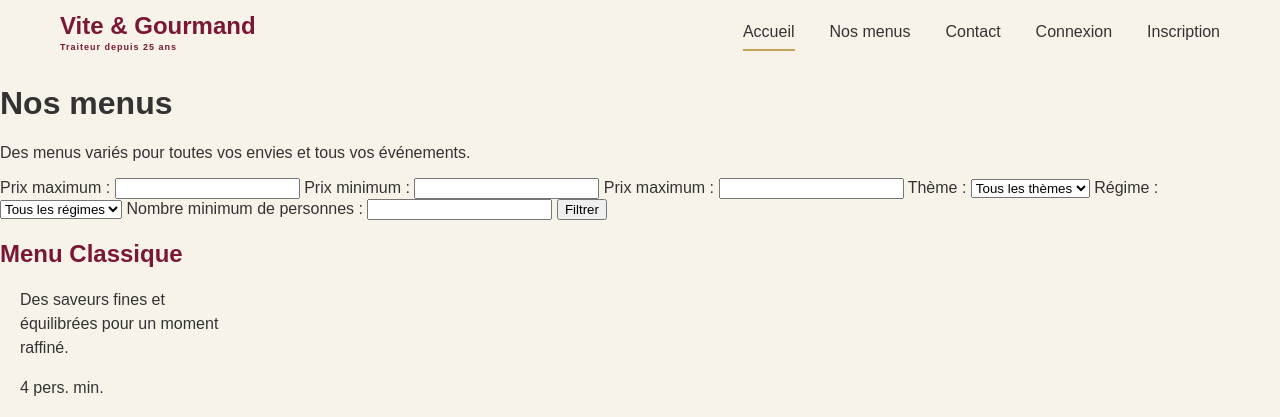
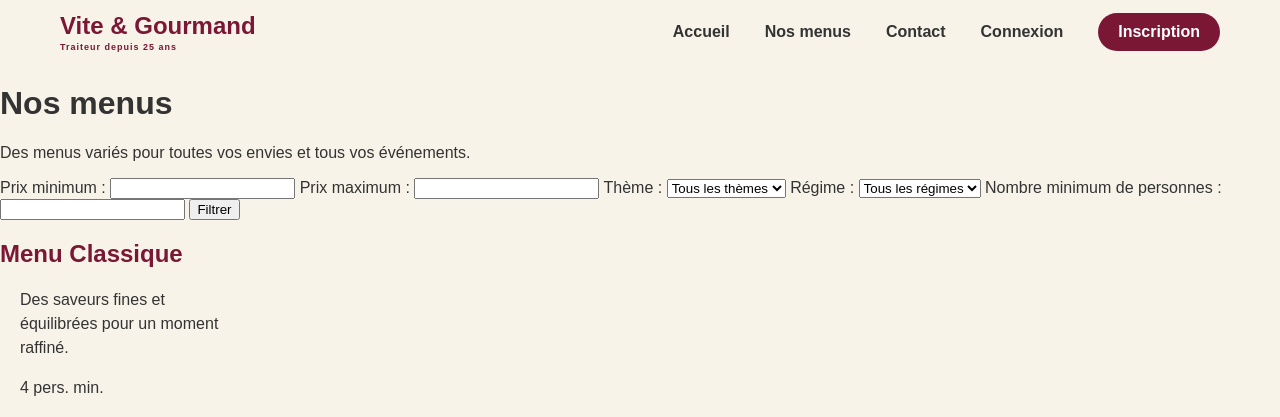
Before and after one commit to kaao76/-ecf_vite_go, a PHP site: page /Html/menus.php in a window 1280 px wide. Shown: the top 417 px of the page. Run offline with PHP 8.4, Linux system fonts and the light colour scheme.

Commit message:
supp.prix maximum

```diff
--- a/projet-traiteur/View/Css/style.css
+++ b/projet-traiteur/View/Css/style.css
@@ -56,39 +56,53 @@ body {
 
 /* Navigation */
 
-.navigation {
+/* Navigation */
+
+.navbar {
     display: flex;
-
     align-items: center;
-
     gap: 35px;
 }
 
-.navigation a {
+.navbar a {
     position: relative;
-
     color: #333333;
-
     text-decoration: none;
-
+    font-weight: bold;
     padding: 10px 0;
 }
 
+/* Trait doré, caché par défaut */
+.navbar a::after {
+    content: "";
+    position: absolute;
+    left: 0;
+    bottom: 0;
+    width: 100%;
+    height: 2px;
+    background-color: #c5a45a;
+    transform: scaleX(0);
+    transition: transform 0.3s ease;
+}
 
-/* Petit trait doré sous Accueil */
+/* Trait visible au survol et sur la page active */
+.navbar a:hover::after,
+.navbar a.active::after {
+    transform: scaleX(1);
+}
 
-.navigation a.active::after {
-    content: "";
 
-    position: absolute;
 
-    left: 0;
-    right: 0;
-    bottom: 0;
+/* Bouton Inscription */
+.navbar a.btn-inscription {
+    background-color: #7a1735;
+    color: white;
+    padding: 10px 20px;
+    border-radius: 25px;
+}
 
-    height: 2px;
-
-    background-color: #c5a45a;
+.navbar a.btn-inscription::after {
+    display: none;
 }
 
 
--- a/projet-traiteur/View/Html/includes/header.php
+++ b/projet-traiteur/View/Html/includes/header.php
@@ -19,16 +19,15 @@
         <div class="logo">
             <h1>Vite & Gourmand</h1>
 
-        <p>Traiteur depuis 25 ans</p>
+            <p>Traiteur depuis 25 ans</p>
         </div>
 
-        <nav class="navigation">
-
-            <a href="../Html/index.php" class="active"> Accueil</a>
-            <a href="../Html/menus.php"> Nos menus</a>
-            <a href="../Html/contact.php"> Contact</a>
-            <a href="../Html/connexion.php"> Connexion</a>
-            <a href="../Html/inscription.php"> Inscription</a>
+        <nav class="navbar">
+            <a href="../Html/index.php">Accueil</a>
+            <a href="../Html/menus.php">Nos menus</a>
+            <a href="../Html/contact.php">Contact</a>
+            <a href="../Html/connexion.php">Connexion</a>
+            <a href="../Html/inscription.php" class="btn-inscription">Inscription</a>
         </nav>
 
     </header>
--- a/projet-traiteur/View/Html/index.php
+++ b/projet-traiteur/View/Html/index.php
@@ -245,6 +245,6 @@
 
 <?php
 
-require_once '../includes/footer.php';
+require_once 'includes/footer.php';
 
 ?>
--- a/projet-traiteur/View/Html/menus.php
+++ b/projet-traiteur/View/Html/menus.php
@@ -14,10 +14,6 @@ require_once 'includes/header.php';
 
     <!-- filtres -->
     <form>
-
-        <!-- Prix maximum -->
-        <label for="prix-max">Prix maximum :</label>
-        <input type="number" id="prix-max" name="prix-max">
 
 
         <!-- Fourchette de prix -->
--- a/projet-traiteur/View/JS/menus.js
+++ b/projet-traiteur/View/JS/menus.js
@@ -1,9 +1,7 @@
-/* récupérer le formulaire et les menus. */
+/* récupérer le formulaire et les menus */
 const formulaire = document.querySelector('form');
 
 const menus = document.querySelectorAll('.menu');
-
-const prixMax = document.querySelector('#prix-max');
 
 const prixMin = document.querySelector('#prix-min');
 
@@ -15,11 +13,36 @@ const regime = document.querySelector('#regime');
 
 const personnes = document.querySelector('#personnes');
 
+
 /* empêcher le formulaire de recharger la page */
 
-formulaire.addEventListener('submit', function(event) {
+formulaire.addEventListener('submit', function (event) {
 
     event.preventDefault();
 
+    const prixMinimum = Number(prixMin.value); /* récupérer la valeur du prix minimum à partir de l'input */
+    const prixMaximumFourchette = Number(prixFourchetteMax.value); /* récupérer la valeur du prix maximum de la fourchette à partir de l'input */
+
+
+
+
+    /* filtrer les menus en fonction du prix maximum */
+    menus.forEach(function (menu) {
+        /* récupérer le prix du menu à partir de l'attribut data-prix */
+        const prixMenu = Number(menu.dataset.prix);
+
+        /* comparer le prix du menu avec le prix maximum */
+
+
+        if (prixMenu >= prixMinimum && prixMenu <= prixMaximumFourchette) {
+            menu.style.display = '';
+
+        } else {
+
+            menu.style.display = 'none';
+
+        }
+
+    });
 
 });
```
Also changed, not shown: journal.md (+4 -0 lines).
